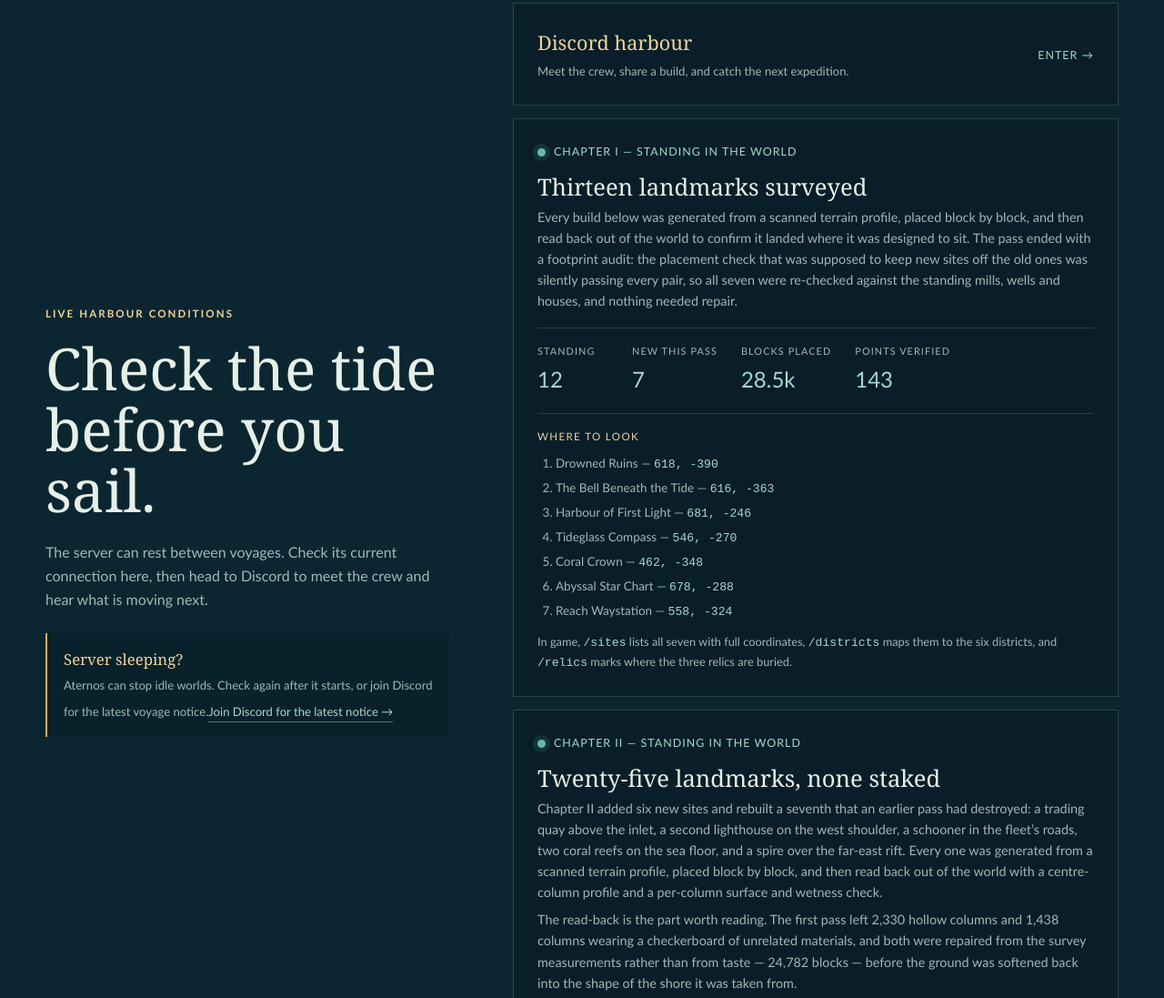
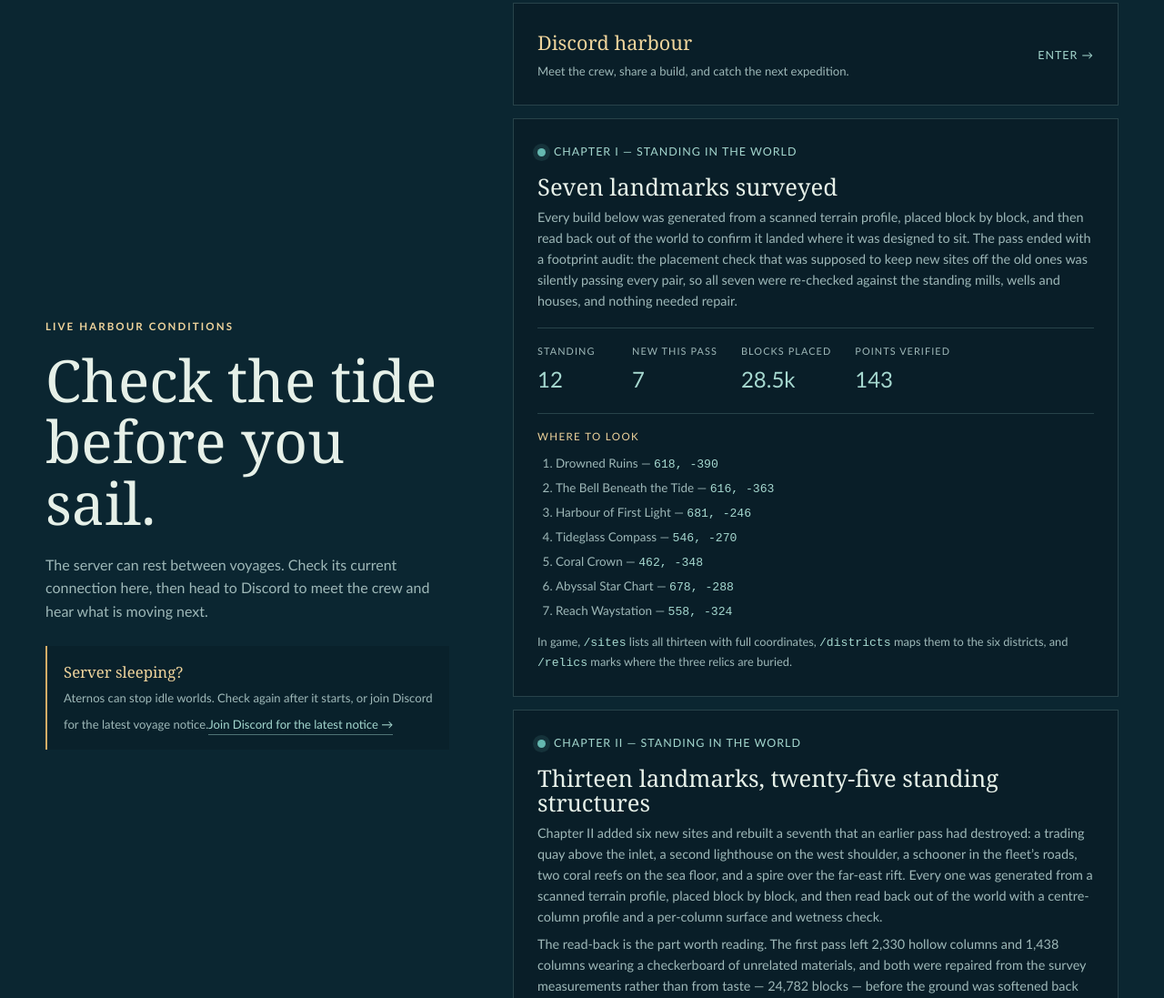
Before and after one commit to alonemanguy/odyssey-lands-site, a plain HTML site: page index.html in a window 1280 px wide. Shown: the part 7019-8116 px from the top of the page at 91% size. Drawn offline with Linux system fonts and the light colour scheme; no server answers.

Commit message:
Correct the landmark counts and the staked lot on the build cards
The Chapter I card claimed thirteen landmarks over a list of seven, and the
Chapter II card called the twenty-five standing structures 'twenty-five
landmarks' and said none were staked. /sites lists thirteen landmarks and
/chart lists twenty-five standing structures, with the Horizon lot staked.
Also: /sites now lists thirteen, not seven.

```diff
--- a/index.html
+++ b/index.html
@@ -532,7 +532,7 @@
           </a>
           <div class="build-card">
             <div class="build-card-top"><span class="status-dot" style="background: var(--sea); box-shadow: 0 0 0 5px rgba(101,184,176,.13);"></span> Chapter I &mdash; standing in the world</div>
-            <h3>Thirteen landmarks surveyed</h3>
+            <h3>Seven landmarks surveyed</h3>
             <p>Every build below was generated from a scanned terrain profile, placed block by block, and then read back out of the world to confirm it landed where it was designed to sit. The pass ended with a footprint audit: the placement check that was supposed to keep new sites off the old ones was silently passing every pair, so all seven were re-checked against the standing mills, wells and houses, and nothing needed repair.</p>
             <dl class="build-counts">
               <div><dt>Standing</dt><dd>12</dd></div>
@@ -551,12 +551,12 @@
                 <li>Abyssal Star Chart &mdash; <code>678, -288</code></li>
                 <li>Reach Waystation &mdash; <code>558, -324</code></li>
               </ol>
-              <p>In game, <code>/sites</code> lists all seven with full coordinates, <code>/districts</code> maps them to the six districts, and <code>/relics</code> marks where the three relics are buried.</p>
+              <p>In game, <code>/sites</code> lists all thirteen with full coordinates, <code>/districts</code> maps them to the six districts, and <code>/relics</code> marks where the three relics are buried.</p>
             </div>
           </div>
           <div class="build-card">
             <div class="build-card-top"><span class="status-dot" style="background: var(--sea); box-shadow: 0 0 0 5px rgba(101,184,176,.13);"></span> Chapter II &mdash; standing in the world</div>
-            <h3>Twenty-five landmarks, none staked</h3>
+            <h3>Thirteen landmarks, twenty-five standing structures</h3>
             <p>Chapter II added six new sites and rebuilt a seventh that an earlier pass had destroyed: a trading quay above the inlet, a second lighthouse on the west shoulder, a schooner in the fleet&rsquo;s roads, two coral reefs on the sea floor, and a spire over the far-east rift. Every one was generated from a scanned terrain profile, placed block by block, and then read back out of the world with a centre-column profile and a per-column surface and wetness check.</p>
             <p>The read-back is the part worth reading. The first pass left 2,330 hollow columns and 1,438 columns wearing a checkerboard of unrelated materials, and both were repaired from the survey measurements rather than from taste &mdash; 24,782 blocks &mdash; before the ground was softened back into the shape of the shore it was taken from.</p>
             <dl class="build-counts">
```
